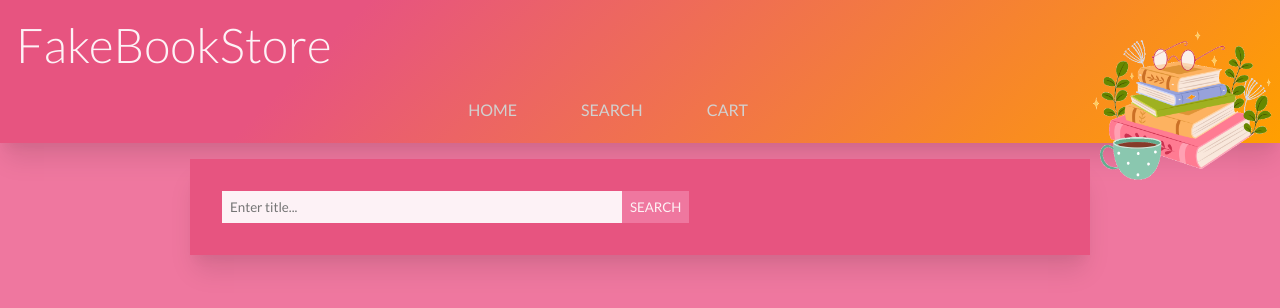
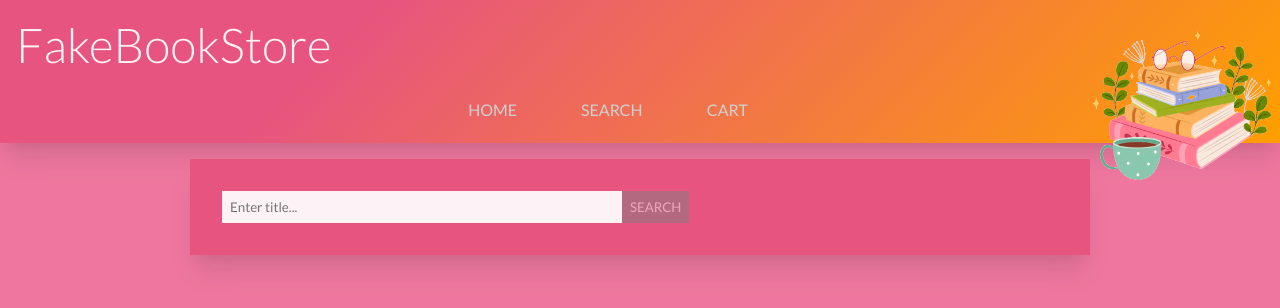
Before and after one commit to Kamisia/fake-book-store, a React (Vite) app: page /search in a window 1280 px wide. Shown: the top 308 px of the page. Built offline with nearby package versions, Linux system fonts and the light colour scheme.

Commit message:
modified:   src/components/BookDetail.jsx 	modified:   src/components/SearchForm.jsx 	modified:   src/index.css

```diff
--- a/src/components/BookDetail.jsx
+++ b/src/components/BookDetail.jsx
@@ -1,10 +1,14 @@
 import { MdOutlineAddShoppingCart } from "react-icons/md";
 import { useDispatch, useSelector } from "react-redux";
+import { BsCartCheck } from "react-icons/bs";
+
 import { selectItems, addItem } from "../reducers/cartSlicer";
-
+import { useState } from "react";
 const BookDetail = ({ book }) => {
   const dispatch = useDispatch();
   const items = useSelector(selectItems);
+
+  const [isAdded, setIsAdded] = useState();
 
   const handleAddItem = () => {
     const newItem = {
@@ -18,8 +22,9 @@ const BookDetail = ({ book }) => {
       currency: book.saleInfo.listPrice.currencyCode,
     };
     dispatch(addItem(newItem));
-    console.log("Updated Cart Items:", items);
+    setIsAdded(true);
   };
+
   if (book.saleInfo.saleability === "FOR_SALE") {
     return (
       <div className="single-book" key={book.id}>
@@ -55,9 +60,18 @@ const BookDetail = ({ book }) => {
             {book.saleInfo.listPrice.amount}{" "}
             {book.saleInfo.listPrice.currencyCode}
           </p>
-          <button onClick={handleAddItem}>
-            <MdOutlineAddShoppingCart />
-          </button>
+
+          {isAdded ? (
+            <>
+              <button disabled className="clicked">
+                <BsCartCheck />
+              </button>
+            </>
+          ) : (
+            <button className="none-clicked" onClick={handleAddItem}>
+              <MdOutlineAddShoppingCart />
+            </button>
+          )}
         </div>
       </div>
     );
--- a/src/components/SearchForm.jsx
+++ b/src/components/SearchForm.jsx
@@ -8,10 +8,20 @@ const SearchForm = ({ handleSearch, handleInputChange, queryValue }) => {
           onChange={handleInputChange}
           placeholder="Enter title..."
         ></input>
-
-        <button type="submit" onClick={handleSearch}>
-          Search
-        </button>
+        {queryValue !== "" ? (
+          <button type="submit" onClick={handleSearch}>
+            Search
+          </button>
+        ) : (
+          <button
+            style={{ backgroundColor: "gray", cursor: "auto", opacity: "0.5" }}
+            type="submit"
+            disabled
+            onClick={handleSearch}
+          >
+            Search
+          </button>
+        )}
       </div>
     </div>
   );
--- a/src/index.css
+++ b/src/index.css
@@ -146,10 +146,17 @@ html {
   color: var(--black-color);
   transition: var(--transition);
 }
-.button-container button:hover {
+.button-container .none-clicked:hover {
   border: var(--darker-main-color) 1px solid;
   color: var(--darker-main-color);
   background-color: transparent;
+}
+.button-container .clicked {
+  color: var(--grey-color);
+  opacity: 0.5;
+  cursor: auto;
+  background-color: transparent;
+  border: none;
 }
 .content-container h2,
 .single-item h1 {
```
